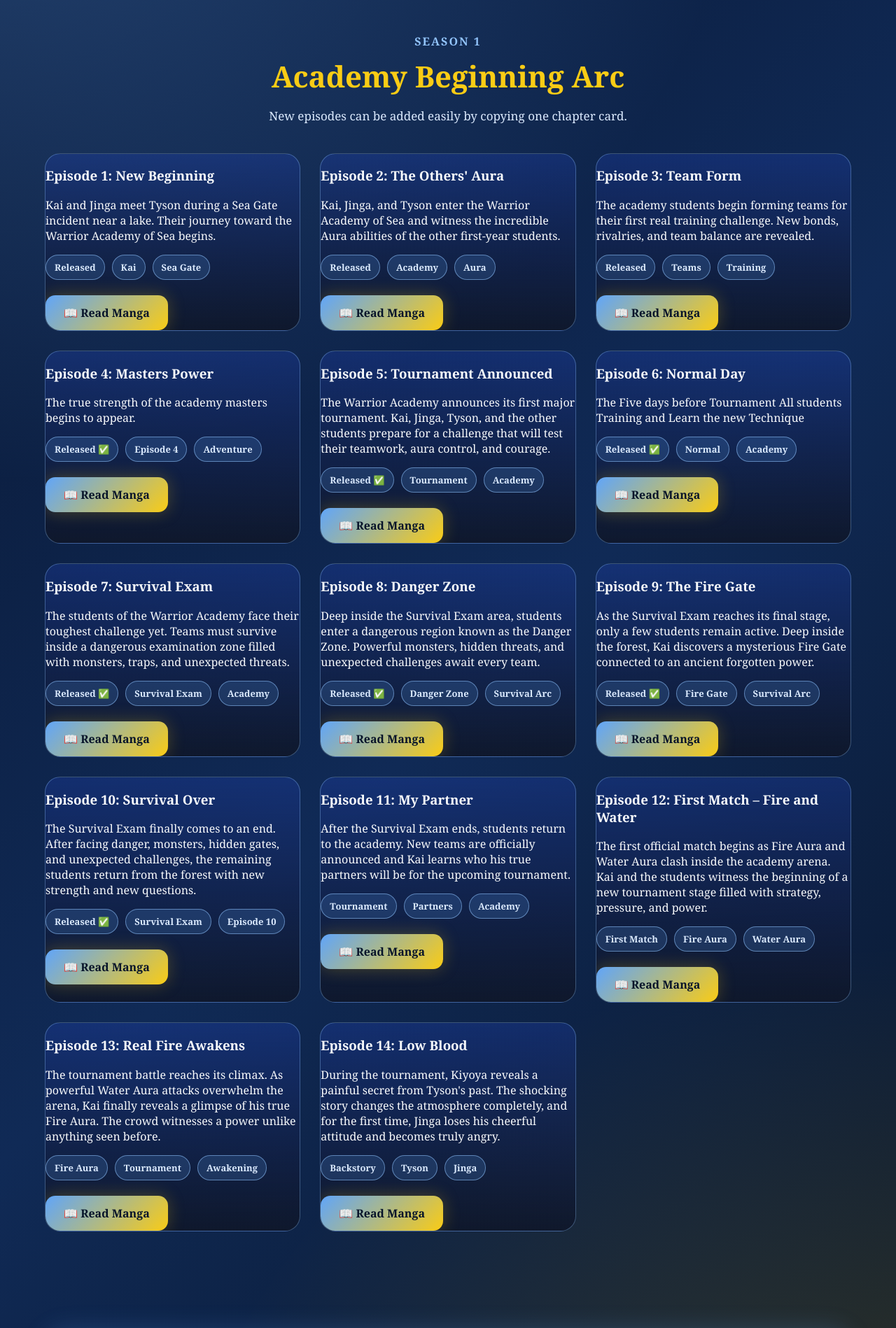
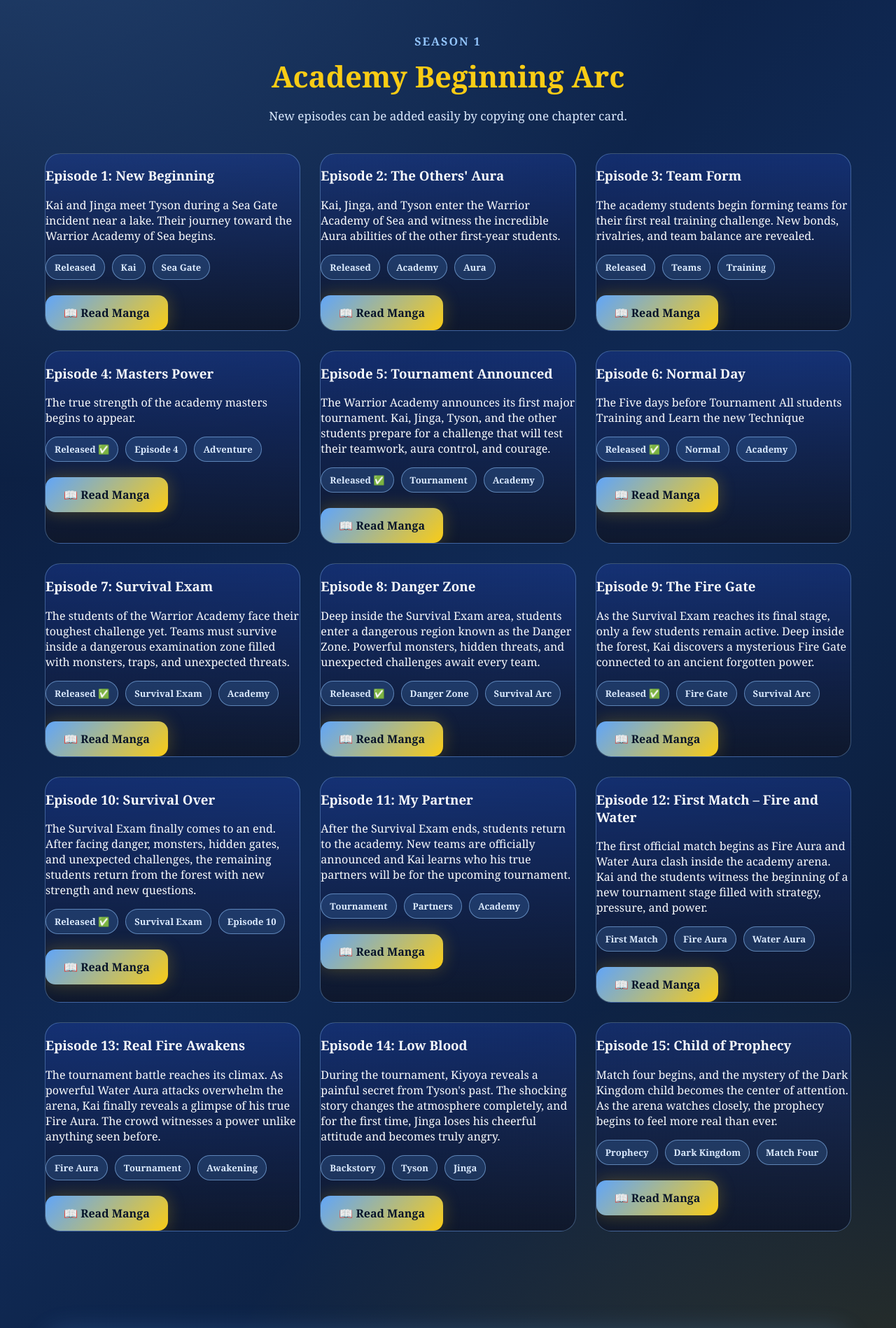
Before and after one commit to infinityaiworld001-cmd/my_world, a Flask app: page /chapters in a window 1280 px wide. Shown: the part 401-2299 px from the top of the page at 70% size. Run offline with Flask 3, Linux system fonts and the light colour scheme.

Commit message:
Update chapters.html

```diff
--- a/templates/chapters.html
+++ b/templates/chapters.html
@@ -334,6 +334,28 @@
     </a>
 </div>
 
+        <div class="chapter-card">
+    <h3>Episode 15: Child of Prophecy</h3>
+
+    <p>
+        Match four begins, and the mystery of the Dark Kingdom child
+        becomes the center of attention. As the arena watches closely,
+        the prophecy begins to feel more real than ever.
+    </p>
+
+    <div class="tag-row">
+        <span class="tag">Prophecy</span>
+        <span class="tag">Dark Kingdom</span>
+        <span class="tag">Match Four</span>
+    </div>
+
+    <br>
+
+    <a href="/manga/episode-15/1" class="btn">
+        📖 Read Manga
+    </a>
+</div>
+
     </div>
 </section>
 
```
